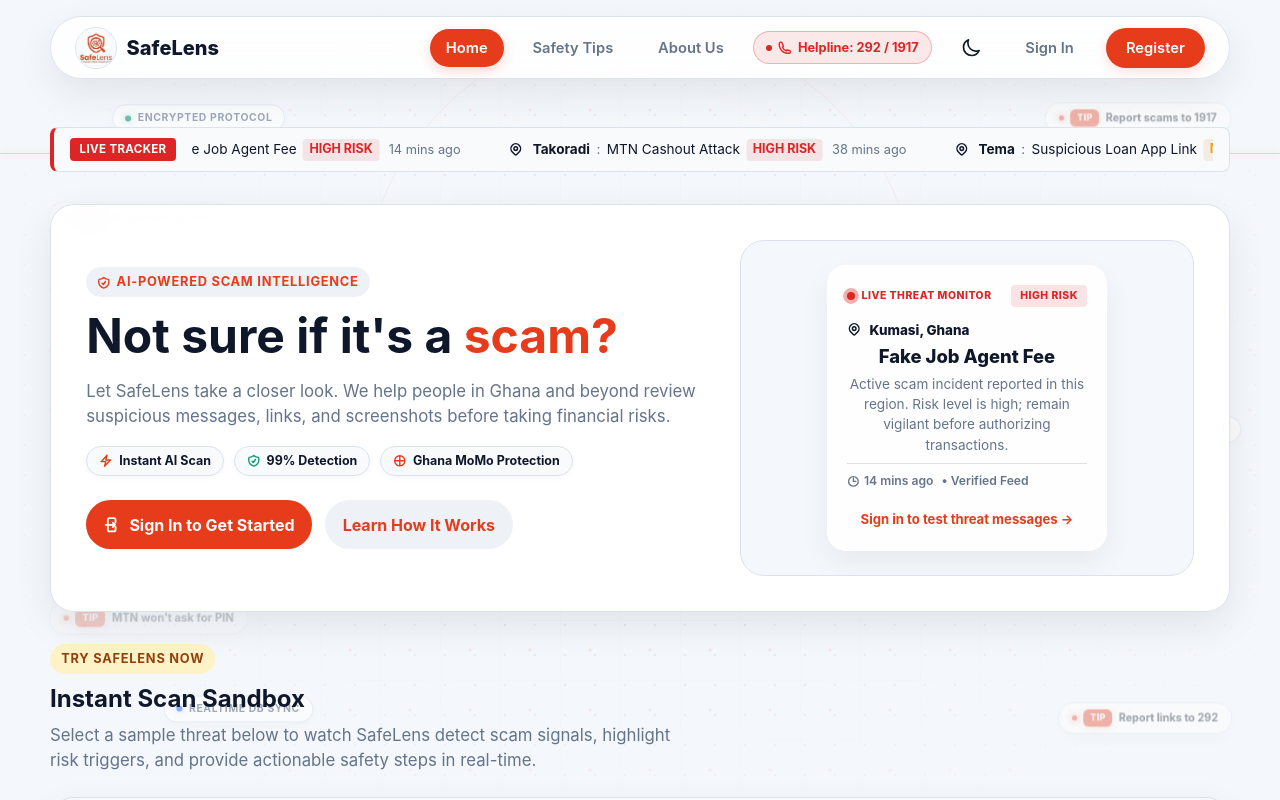
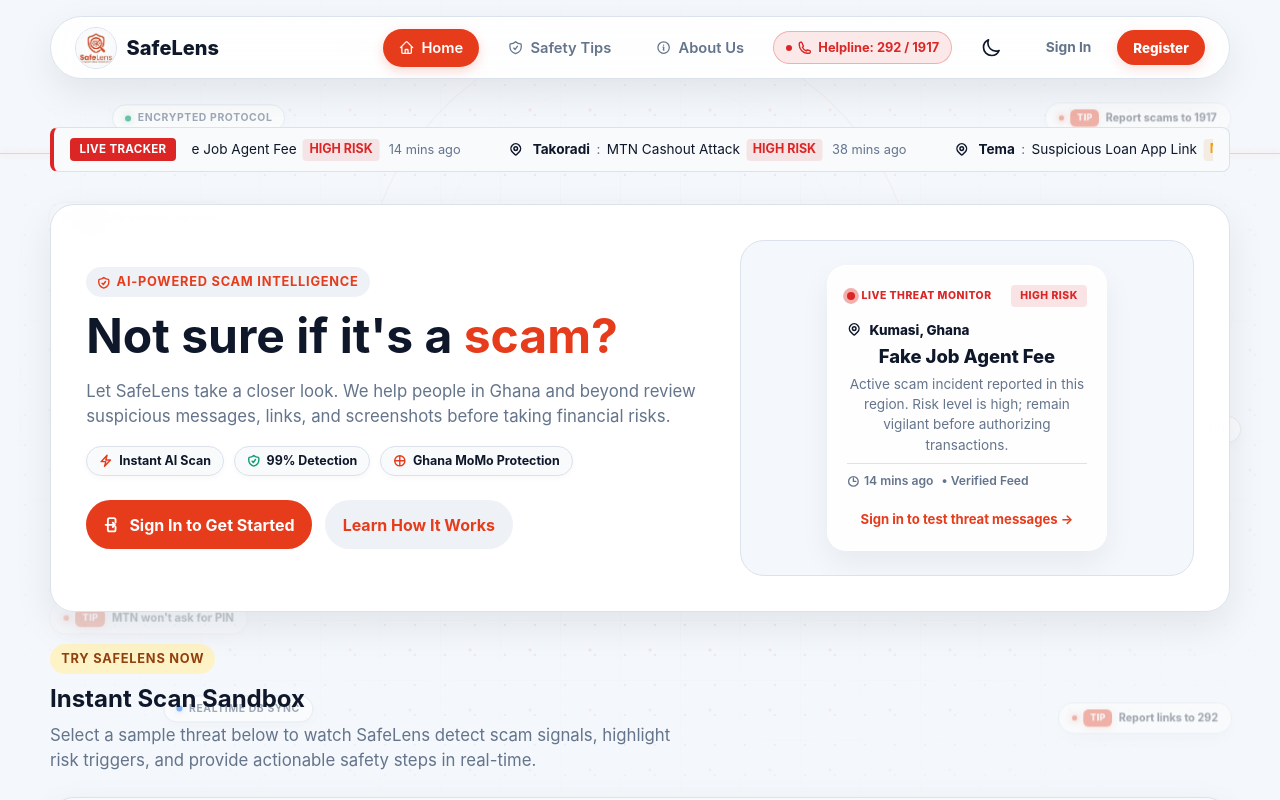
Before and after one commit to agudu50/SafeLens, a React (Vite) app in the folder client/: page / in a window 1280 px wide. Shown: the top 800 px of the page. Built offline with nearby package versions, Linux system fonts and the light colour scheme.

Commit message:
structured navbar for logged in users with AI Scanner, Scan History, My Profile, and User status pill

```diff
--- a/client/src/components/layout/Navbar.jsx
+++ b/client/src/components/layout/Navbar.jsx
@@ -6,16 +6,93 @@
   const [open, setOpen] = useState(false)
   const [showHelpline, setShowHelpline] = useState(false)
 
-  const links = [
-    { to: '/', label: 'Home' },
-    ...(user
+  // Structured navigation links based on user authentication state
+  const links = user
     ? [
-          { to: '/scan', label: 'Scan' },
-          { to: '/history', label: 'History' },
+        {
+          to: '/',
+          label: 'Home',
+          icon: (
+            <svg fill="none" stroke="currentColor" strokeWidth="2" viewBox="0 0 24 24" style={{ width: '0.95rem', height: '0.95rem' }}>
+              <path strokeLinecap="round" strokeLinejoin="round" d="M2.25 12l8.954-8.955c.44-.439 1.152-.439 1.591 0L21.75 12M4.5 9.75v10.125c0 .621.504 1.125 1.125 1.125H9.75v-4.875c0-.621.504-1.125 1.125-1.125h2.25c.621 0 1.125.504 1.125 1.125V21h4.125c.621 0 1.125-.504 1.125-1.125V9.75M8.25 21h8.25" />
+            </svg>
+          )
+        },
+        {
+          to: '/scan',
+          label: 'AI Scanner',
+          isBadge: true,
+          icon: (
+            <svg fill="none" stroke="currentColor" strokeWidth="2.2" viewBox="0 0 24 24" style={{ width: '0.95rem', height: '0.95rem', color: 'var(--primary)' }}>
+              <path strokeLinecap="round" strokeLinejoin="round" d="M21 21l-5.197-5.197m0 0A7.5 7.5 0 105.196 5.196a7.5 7.5 0 0010.607 10.607z" />
+            </svg>
+          )
+        },
+        {
+          to: '/history',
+          label: 'Scan History',
+          icon: (
+            <svg fill="none" stroke="currentColor" strokeWidth="2" viewBox="0 0 24 24" style={{ width: '0.95rem', height: '0.95rem' }}>
+              <path strokeLinecap="round" strokeLinejoin="round" d="M12 6v6h4.5m4.5 0a9 9 0 11-18 0 9 9 0 0118 0z" />
+            </svg>
+          )
+        },
+        {
+          to: '/profile',
+          label: 'My Profile',
+          icon: (
+            <svg fill="none" stroke="currentColor" strokeWidth="2" viewBox="0 0 24 24" style={{ width: '0.95rem', height: '0.95rem' }}>
+              <path strokeLinecap="round" strokeLinejoin="round" d="M15.75 6a3.75 3.75 0 11-7.5 0 3.75 3.75 0 017.5 0zM4.501 20.118a7.5 7.5 0 0114.998 0A17.933 17.933 0 0112 21.75c-2.676 0-5.216-.584-7.499-1.632z" />
+            </svg>
+          )
+        },
+        {
+          to: '/safety-tips',
+          label: 'Safety Tips',
+          icon: (
+            <svg fill="none" stroke="currentColor" strokeWidth="2" viewBox="0 0 24 24" style={{ width: '0.95rem', height: '0.95rem' }}>
+              <path strokeLinecap="round" strokeLinejoin="round" d="M9 12.75L11.25 15 15 9.75m-3-7.036A11.959 11.959 0 013.598 6 11.99 11.99 0 003 9.749c0 5.592 3.824 10.29 9 11.623 5.176-1.332 9-6.03 9-11.622 0-1.31-.21-2.571-.598-3.751h-.152c-3.196 0-6.1-1.248-8.25-3.285z" />
+            </svg>
+          )
+        },
+        {
+          to: '/about',
+          label: 'About Us',
+          icon: (
+            <svg fill="none" stroke="currentColor" strokeWidth="2" viewBox="0 0 24 24" style={{ width: '0.95rem', height: '0.95rem' }}>
+              <path strokeLinecap="round" strokeLinejoin="round" d="M11.25 11.25l.041-.02a.75.75 0 011.063.852l-.708 2.836a.75.75 0 001.063.853l.041-.021M21 12a9 9 0 11-18 0 9 9 0 0118 0zm-9-3.75h.008v.008H12V8.25z" />
+            </svg>
+          )
+        }
       ]
-      : []),
-    { to: '/safety-tips', label: 'Safety Tips' },
-    { to: '/about', label: 'About Us' },
+    : [
+        {
+          to: '/',
+          label: 'Home',
+          icon: (
+            <svg fill="none" stroke="currentColor" strokeWidth="2" viewBox="0 0 24 24" style={{ width: '0.95rem', height: '0.95rem' }}>
+              <path strokeLinecap="round" strokeLinejoin="round" d="M2.25 12l8.954-8.955c.44-.439 1.152-.439 1.591 0L21.75 12M4.5 9.75v10.125c0 .621.504 1.125 1.125 1.125H9.75v-4.875c0-.621.504-1.125 1.125-1.125h2.25c.621 0 1.125.504 1.125 1.125V21h4.125c.621 0 1.125-.504 1.125-1.125V9.75M8.25 21h8.25" />
+            </svg>
+          )
+        },
+        {
+          to: '/safety-tips',
+          label: 'Safety Tips',
+          icon: (
+            <svg fill="none" stroke="currentColor" strokeWidth="2" viewBox="0 0 24 24" style={{ width: '0.95rem', height: '0.95rem' }}>
+              <path strokeLinecap="round" strokeLinejoin="round" d="M9 12.75L11.25 15 15 9.75m-3-7.036A11.959 11.959 0 013.598 6 11.99 11.99 0 003 9.749c0 5.592 3.824 10.29 9 11.623 5.176-1.332 9-6.03 9-11.622 0-1.31-.21-2.571-.598-3.751h-.152c-3.196 0-6.1-1.248-8.25-3.285z" />
+            </svg>
+          )
+        },
+        {
+          to: '/about',
+          label: 'About Us',
+          icon: (
+            <svg fill="none" stroke="currentColor" strokeWidth="2" viewBox="0 0 24 24" style={{ width: '0.95rem', height: '0.95rem' }}>
+              <path strokeLinecap="round" strokeLinejoin="round" d="M11.25 11.25l.041-.02a.75.75 0 011.063.852l-.708 2.836a.75.75 0 001.063.853l.041-.021M21 12a9 9 0 11-18 0 9 9 0 0118 0zm-9-3.75h.008v.008H12V8.25z" />
+            </svg>
+          )
+        }
       ]
 
   const handleSignOut = () => {
@@ -48,17 +125,41 @@
         </button>
 
         <nav className={`nav-links ${open ? 'nav-links--open' : ''}`} aria-label="Primary navigation">
+          {/* User Status Bar in Mobile Drawer */}
+          {open && user && (
+            <div style={{ padding: '0.8rem 1rem', background: 'var(--surface-alt)', borderBottom: '1px solid var(--border)', marginBottom: '0.5rem', display: 'flex', alignItems: 'center', gap: '0.6rem' }}>
+              <span style={{ width: '32px', height: '32px', borderRadius: '50%', background: 'rgba(56, 189, 248, 0.15)', color: 'var(--primary)', display: 'grid', placeItems: 'center', fontSize: '0.82rem', fontWeight: 800, border: '1px solid rgba(56, 189, 248, 0.3)' }}>
+                {user.name ? user.name.split(' ').map((n) => n[0]).join('').toUpperCase() : 'U'}
+              </span>
+              <div>
+                <strong style={{ fontSize: '0.86rem', color: 'var(--text)', display: 'block' }}>{user.name}</strong>
+                <span style={{ fontSize: '0.72rem', color: 'var(--success)', display: 'inline-flex', alignItems: 'center', gap: '0.3rem' }}>
+                  <span className="live-pulse-dot" style={{ width: '5px', height: '5px', background: 'var(--success)' }} />
+                  Account Unlocked
+                </span>
+              </div>
+            </div>
+          )}
+
           {links.map((link) => (
             <NavLink
               key={link.to}
               to={link.to}
               className={({ isActive }) => (isActive ? 'nav-link nav-link--active' : 'nav-link')}
               onClick={() => setOpen(false)}
+              style={{ display: 'inline-flex', alignItems: 'center', gap: '0.45rem' }}
             >
-              {link.label}
+              {link.icon}
+              <span>{link.label}</span>
+              {link.isBadge && (
+                <span style={{ fontSize: '0.64rem', fontWeight: 800, color: '#fff', background: 'var(--primary)', padding: '0.1rem 0.4rem', borderRadius: '999px', textTransform: 'uppercase', letterSpacing: '0.04em' }}>
+                  AI
+                </span>
+              )}
             </NavLink>
           ))}
 
+          {/* Ghana Helpline Dropdown */}
           <div className="helpline-dropdown-wrapper" style={{ position: 'relative' }}>
             <button
               type="button"
@@ -135,10 +236,7 @@
 
                   <div style={{ display: 'flex', flexDirection: 'column', gap: '0.5rem' }}>
                     {/* Cyber Security Authority (CSA) */}
-                  <a
-                    href="tel:292"
-                    className="helpline-item-link"
-                  >
+                    <a href="tel:292" className="helpline-item-link">
                       <div style={{ display: 'flex', alignItems: 'center', gap: '0.5rem' }}>
                         <svg fill="none" stroke="currentColor" strokeWidth="2" viewBox="0 0 24 24" style={{ width: '1.1rem', height: '1.1rem', color: 'var(--primary)', flexShrink: 0 }}>
                           <path strokeLinecap="round" strokeLinejoin="round" d="M9 12.75L11.25 15 15 9.75m-3-7.036A11.959 11.959 0 013.598 6 11.99 11.99 0 003 9.749c0 5.592 3.824 10.29 9 11.623 5.176-1.332 9-6.03 9-11.622 0-1.31-.21-2.571-.598-3.751h-.152c-3.196 0-6.1-1.248-8.25-3.285z" />
@@ -152,10 +250,7 @@
                     </a>
 
                     {/* MTN MoMo Fraud */}
-                  <a
-                    href="tel:1917"
-                    className="helpline-item-link"
-                  >
+                    <a href="tel:1917" className="helpline-item-link">
                       <div style={{ display: 'flex', alignItems: 'center', gap: '0.5rem' }}>
                         <svg fill="none" stroke="currentColor" strokeWidth="2" viewBox="0 0 24 24" style={{ width: '1.1rem', height: '1.1rem', color: 'var(--warning)', flexShrink: 0 }}>
                           <path strokeLinecap="round" strokeLinejoin="round" d="M10.5 1.5H8.25A2.25 2.25 0 006 3.75v16.5a2.25 2.25 0 002.25 2.25h7.5A2.25 2.25 0 0018 20.25V3.75a2.25 2.25 0 00-2.25-2.25H13.5m-3 0V3h3V1.5m-3 0h3m-3 18.75h3" />
@@ -168,28 +263,22 @@
                       <span style={{ fontWeight: 800, color: 'var(--warning)', fontSize: '0.85rem', background: 'rgba(245,158,11,0.1)', padding: '0.2rem 0.5rem', borderRadius: '6px', flexShrink: 0 }}>1917</span>
                     </a>
 
-                  {/* Telecel Cash (Vodafone) */}
-                  <a
-                    href="tel:100"
-                    className="helpline-item-link"
-                  >
+                    {/* Telecel Cash */}
+                    <a href="tel:100" className="helpline-item-link">
                       <div style={{ display: 'flex', alignItems: 'center', gap: '0.5rem' }}>
                         <svg fill="none" stroke="currentColor" strokeWidth="2" viewBox="0 0 24 24" style={{ width: '1.1rem', height: '1.1rem', color: 'var(--danger)', flexShrink: 0 }}>
                           <path strokeLinecap="round" strokeLinejoin="round" d="M2.25 6.75c0 8.284 6.716 15 15 15h2.25a2.25 2.25 0 002.25-2.25v-1.372c0-.516-.351-.966-.852-1.091l-4.423-1.106c-.44-.11-.902.055-1.173.417l-.97 1.293c-2.826-1.47-5.114-3.758-6.584-6.584l1.293-.97c.363-.271.527-.734.417-1.173L6.963 3.102a1.125 1.125 0 00-1.091-.852H4.5A2.25 2.25 0 002.25 4.5v2.25z" />
                         </svg>
                         <div>
                           <strong style={{ fontSize: '0.82rem', display: 'block' }}>Telecel Cash (Vodafone)</strong>
-                        <span style={{ fontSize: '0.7rem', color: 'var(--muted)' }}>Fraud & Support Helpline</span>
+                          <span style={{ fontSize: '0.7rem', color: 'var(--muted)' }}>Fraud &amp; Support Helpline</span>
                         </div>
                       </div>
                       <span style={{ fontWeight: 800, color: 'var(--danger)', fontSize: '0.85rem', background: 'rgba(220,38,38,0.1)', padding: '0.2rem 0.5rem', borderRadius: '6px', flexShrink: 0 }}>100</span>
                     </a>
 
-                  {/* AT (AirtelTigo Cash) */}
-                  <a
-                    href="tel:100"
-                    className="helpline-item-link"
-                  >
+                    {/* AT Money */}
+                    <a href="tel:100" className="helpline-item-link">
                       <div style={{ display: 'flex', alignItems: 'center', gap: '0.5rem' }}>
                         <svg fill="none" stroke="currentColor" strokeWidth="2" viewBox="0 0 24 24" style={{ width: '1.1rem', height: '1.1rem', color: '#0284c7', flexShrink: 0 }}>
                           <path strokeLinecap="round" strokeLinejoin="round" d="M8.25 18.75a1.5 1.5 0 01-3 0m3 0a1.5 1.5 0 00-3 0m3 0h6m-9 0H3.375a1.125 1.125 0 01-1.125-1.125V14.25m17.25 4.5a1.5 1.5 0 01-3 0m3 0a1.5 1.5 0 00-3 0m3 0h1.125c.621 0 1.129-.504 1.09-1.124a17.902 17.902 0 00-3.213-9.193 2.056 2.056 0 00-1.58-.86H14.25M16.5 18.75h-2.25m0-11.177v-.958c0-.568-.422-1.048-.987-1.106a48.554 48.554 0 00-10.026 0 1.106 1.106 0 00-.987 1.106v.958" />
@@ -200,25 +289,6 @@
                         </div>
                       </div>
                       <span style={{ fontWeight: 800, color: '#0284c7', fontSize: '0.85rem', background: 'rgba(2,132,199,0.1)', padding: '0.2rem 0.5rem', borderRadius: '6px', flexShrink: 0 }}>100</span>
-                  </a>
-
-                  {/* CSA Official WhatsApp Evidence Line */}
-                  <a
-                    href="https://wa.me/233501147477"
-                    target="_blank"
-                    rel="noopener noreferrer"
-                    className="helpline-item-link"
-                  >
-                    <div style={{ display: 'flex', alignItems: 'center', gap: '0.5rem' }}>
-                      <svg fill="none" stroke="currentColor" strokeWidth="2" viewBox="0 0 24 24" style={{ width: '1.1rem', height: '1.1rem', color: 'var(--success)', flexShrink: 0 }}>
-                        <path strokeLinecap="round" strokeLinejoin="round" d="M8.625 12a.375.375 0 11-.75 0 .375.375 0 01.75 0zm0 0H8.25m4.125 0a.375.375 0 11-.75 0 .375.375 0 01.75 0zm0 0H12m4.125 0a.375.375 0 11-.75 0 .375.375 0 01.75 0zm0 0h-.375M21 12c0 4.556-4.03 8.25-9 8.25a9.764 9.764 0 01-2.555-.337A5.972 5.972 0 015.41 20.97a.596.596 0 01-.774-.774c.22-.52.417-1.077.56-1.642A8.136 8.136 0 013 12c0-4.556 4.03-8.25 9-8.25s9 3.694 9 8.25z" />
-                      </svg>
-                      <div>
-                        <strong style={{ fontSize: '0.82rem', display: 'block' }}>CSA WhatsApp Line</strong>
-                        <span style={{ fontSize: '0.7rem', color: 'var(--muted)' }}>Send chat evidence / screenshots</span>
-                      </div>
-                    </div>
-                    <span style={{ fontWeight: 700, color: 'var(--success)', fontSize: '0.76rem', background: 'rgba(15,157,115,0.1)', padding: '0.2rem 0.5rem', borderRadius: '6px', flexShrink: 0 }}>0501147477</span>
                     </a>
                   </div>
                 </div>
@@ -245,35 +315,66 @@
             <span className="theme-toggle-label">Switch Theme</span>
           </button>
 
-          <div className="nav-actions" style={{ marginLeft: '0.5rem' }}>
+          <div className="nav-actions" style={{ marginLeft: '0.5rem', display: 'flex', alignItems: 'center', gap: '0.6rem' }}>
             {user ? (
-              <div style={{ display: 'flex', alignItems: 'center', gap: '1rem', flexWrap: 'wrap' }} className="nav-user-container">
+              <div style={{ display: 'flex', alignItems: 'center', gap: '0.6rem' }} className="nav-user-container">
                 <Link
                   to="/profile"
-                  className="nav-link"
+                  className="nav-user-pill"
                   onClick={() => setOpen(false)}
-                  style={{ display: 'flex', alignItems: 'center', gap: '0.4rem', fontWeight: 700 }}
+                  style={{
+                    display: 'inline-flex',
+                    alignItems: 'center',
+                    gap: '0.5rem',
+                    padding: '0.3rem 0.75rem',
+                    borderRadius: '999px',
+                    background: 'var(--surface-alt)',
+                    border: '1px solid var(--border)',
+                    textDecoration: 'none',
+                    transition: 'all 0.2s ease'
+                  }}
+                  title="View Profile Settings"
                 >
-                  <span style={{ width: '1.9rem', height: '1.9rem', borderRadius: '50%', background: 'var(--surface-strong)', color: 'var(--primary)', display: 'grid', placeItems: 'center', fontSize: '0.82rem', fontWeight: 800, border: '1px solid var(--border)' }}>
-                    {user.name.split(' ').map((n) => n[0]).join('').toUpperCase()}
+                  <span style={{ width: '26px', height: '26px', borderRadius: '50%', background: 'rgba(56, 189, 248, 0.15)', color: 'var(--primary)', display: 'grid', placeItems: 'center', fontSize: '0.78rem', fontWeight: 800, border: '1px solid rgba(56, 189, 248, 0.3)' }}>
+                    {user.name ? user.name.split(' ').map((n) => n[0]).join('').toUpperCase() : 'U'}
                   </span>
-                  <span className="nav-user-name">{user.name.split(' ')[0]}</span>
+                  <span className="nav-user-name" style={{ fontSize: '0.84rem', fontWeight: 700, color: 'var(--text)' }}>
+                    {user.name ? user.name.split(' ')[0] : 'User'}
+                  </span>
+                  <span className="live-pulse-dot" style={{ width: '6px', height: '6px', background: 'var(--success)' }} />
                 </Link>
+
                 <button
                   type="button"
                   onClick={handleSignOut}
                   className="nav-action"
-                  style={{ background: 'transparent', color: 'var(--danger)', border: '1px solid var(--danger)', padding: '0.4rem 0.9rem', borderRadius: '999px', fontWeight: 600 }}
+                  style={{
+                    background: 'rgba(220, 38, 38, 0.08)',
+                    color: 'var(--danger)',
+                    border: '1px solid rgba(220, 38, 38, 0.25)',
+                    padding: '0.38rem 0.85rem',
+                    borderRadius: '999px',
+                    fontWeight: 700,
+                    fontSize: '0.8rem',
+                    cursor: 'pointer',
+                    display: 'inline-flex',
+                    alignItems: 'center',
+                    gap: '0.35rem'
+                  }}
+                  title="Sign Out of SafeLens"
                 >
-                  Sign Out
+                  <svg fill="none" stroke="currentColor" strokeWidth="2" viewBox="0 0 24 24" style={{ width: '0.85rem', height: '0.85rem' }}>
+                    <path strokeLinecap="round" strokeLinejoin="round" d="M15.75 9V5.25A2.25 2.25 0 0013.5 3h-6a2.25 2.25 0 00-2.25 2.25v13.5A2.25 2.25 0 007.5 21h6a2.25 2.25 0 002.25-2.25V15M12 9l3 3m0 0l-3 3m3-3H2.25" />
+                  </svg>
+                  <span>Sign Out</span>
                 </button>
               </div>
             ) : (
-              <div style={{ display: 'flex', alignItems: 'center', gap: '1rem', flexWrap: 'wrap' }}>
-                <Link to="/login" className="nav-link" onClick={() => setOpen(false)}>
+              <div style={{ display: 'flex', alignItems: 'center', gap: '0.6rem' }}>
+                <Link to="/login" className="nav-link" onClick={() => setOpen(false)} style={{ fontSize: '0.86rem', fontWeight: 700 }}>
                   Sign In
                 </Link>
-                <Link to="/register" className="nav-action" onClick={() => setOpen(false)}>
+                <Link to="/register" className="nav-action" onClick={() => setOpen(false)} style={{ background: 'var(--primary)', color: '#fff', padding: '0.4rem 0.95rem', borderRadius: '999px', fontWeight: 800, fontSize: '0.84rem' }}>
                   Register
                 </Link>
               </div>
--- a/client/src/pages/SafetyTips.jsx
+++ b/client/src/pages/SafetyTips.jsx
@@ -9,7 +9,7 @@
   {
     id: 1,
     category: 'MoMo & Money',
-    title: 'Never Share Your Mobile Money PIN — Under Any Circumstances',
+    title: 'Never Share Your Mobile Money PIN Under Any Circumstances',
     tag: 'MoMo Rule #1',
     impact: 'HIGH CRITICAL',
     content: 'No official MTN, Telecel, or AT agent will EVER call or text asking for your 4-digit MoMo PIN. If someone claims your wallet is locked or money was sent by mistake and asks for your PIN, end the call immediately.',
```
Lines whose indentation alone changed are shown as unchanged.
